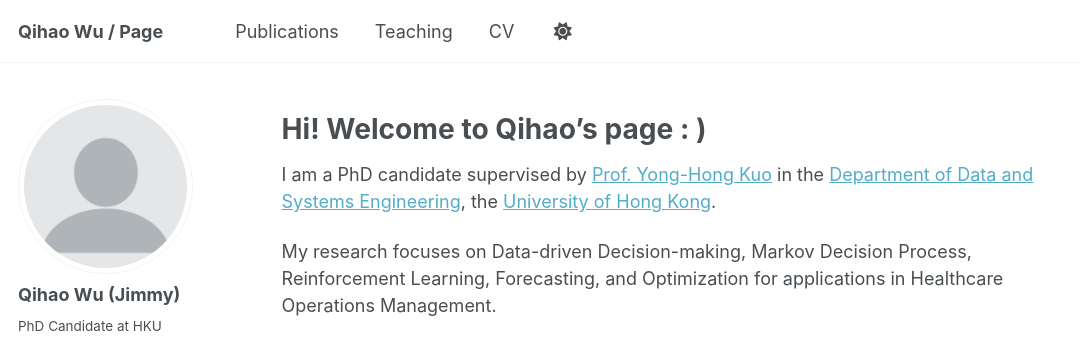
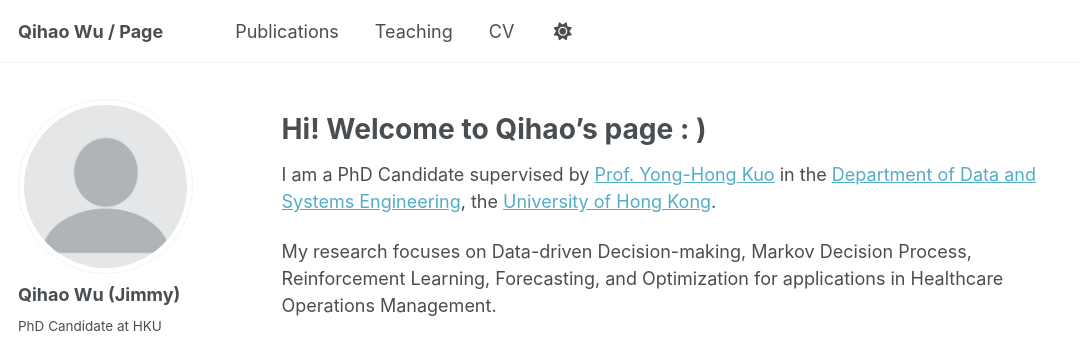
Before and after one commit to Qihao-Wu/bio, a Jekyll site: the page built from _pages/about.md, in a window 1280 px wide and 900 px high. Shown: the top 347 px of the window, without its empty margins (0-1080 px from the left). Built offline with Jekyll 4.4.1, drawn with Linux system fonts in a browser that asks for light colours; some web fonts are replaced.

```diff
--- a/_pages/about.md
+++ b/_pages/about.md
@@ -9,7 +9,7 @@ redirect_from:
 
 Hi! Welcome to Qihao's page : )
 ======
-I am a PhD candidate supervised by [Prof. Yong-Hong Kuo](https://sites.google.com/site/yonghongkuo/) in the [Department of Data and Systems Engineering](https://www.dase.hku.hk/), the [University of Hong Kong](https://www.hku.hk/).
+I am a PhD Candidate supervised by [Prof. Yong-Hong Kuo](https://sites.google.com/site/yonghongkuo/) in the [Department of Data and Systems Engineering](https://www.dase.hku.hk/), the [University of Hong Kong](https://www.hku.hk/).
 
 My research focuses on Data-driven Decision-making, Markov Decision Process, Reinforcement Learning, Forecasting, and Optimization for applications in Healthcare Operations Management.
 
```
